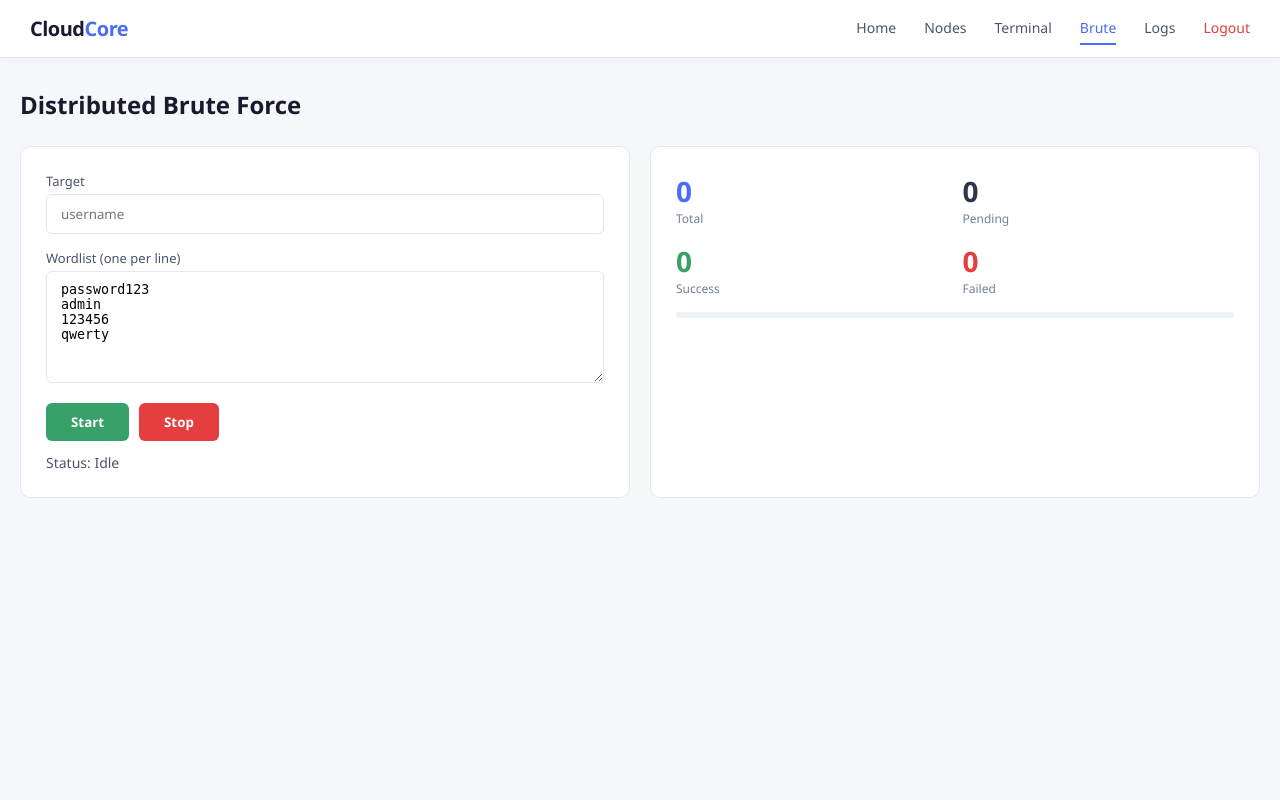
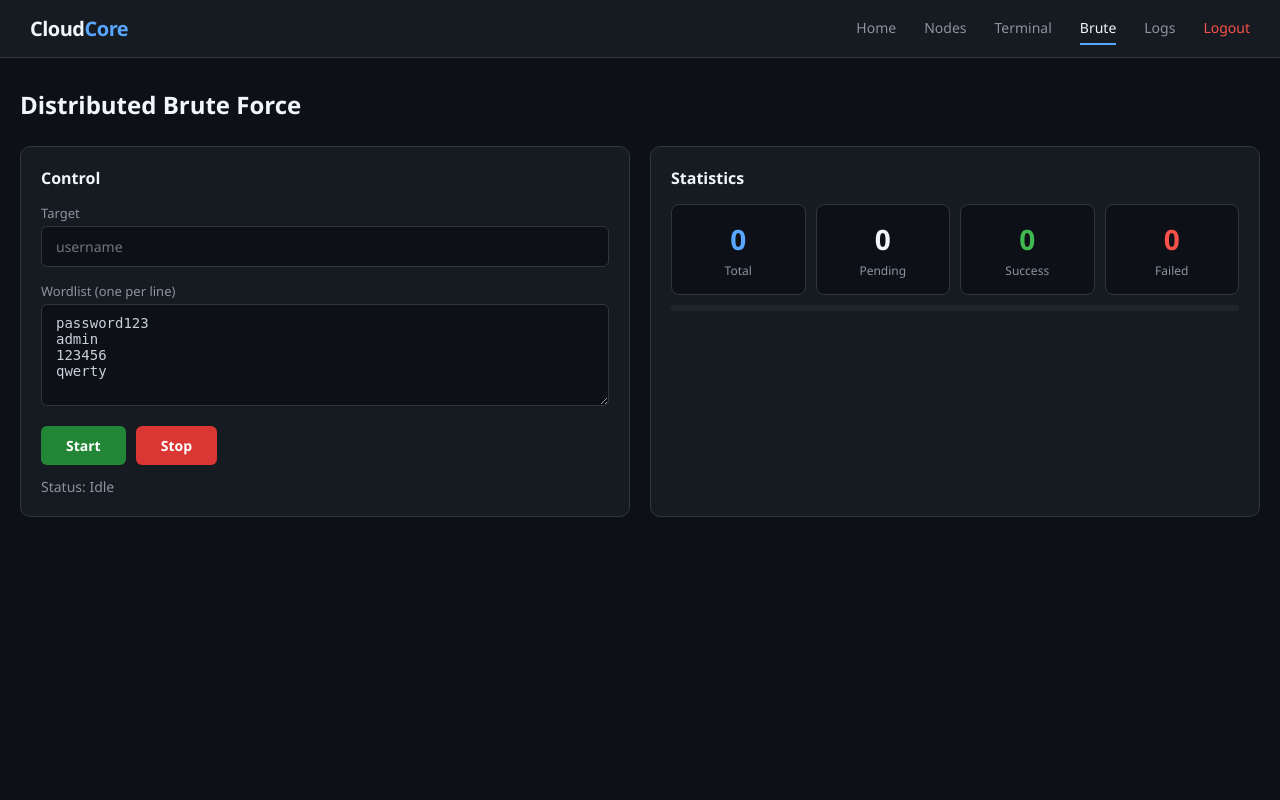
Before and after one commit to aymenbikou01-tech/promal, a Flask app: page /brute in a window 1280 px wide. Run offline with Flask 3, Linux system fonts and the light colour scheme; the visitor is signed in with stand-in values (Sample User, id 1); data that the repository does not hold is empty.

Commit message:
Dark Mode for all pages, white login page

```diff
--- a/templates/base.html
+++ b/templates/base.html
@@ -6,18 +6,17 @@
     <title>{% block title %}Dashboard{% endblock %}</title>
     <style>
         * { margin: 0; padding: 0; box-sizing: border-box; font-family: 'Segoe UI', system-ui, sans-serif; }
-        body { background: #f5f7fa; color: #1a1a2e; min-height: 100vh; }
-        a { text-decoration: none; color: #4a6cf7; }
+        body { background: #0d1117; color: #c9d1d9; min-height: 100vh; }
+        a { text-decoration: none; color: #58a6ff; }
 
-        /* Navbar */
+        /* Navbar Dark */
         .navbar {
-            background: #ffffff;
-            border-bottom: 1px solid #e2e8f0;
+            background: #161b22;
+            border-bottom: 1px solid #30363d;
             padding: 12px 30px;
             display: flex;
             justify-content: space-between;
             align-items: center;
-            box-shadow: 0 2px 10px rgba(0,0,0,0.03);
             position: sticky;
             top: 0;
             z-index: 100;
@@ -25,10 +24,10 @@
         .navbar .brand {
             font-size: 20px;
             font-weight: 700;
-            color: #1a1a2e;
+            color: #f0f6fc;
             letter-spacing: -0.5px;
         }
-        .navbar .brand span { color: #4a6cf7; }
+        .navbar .brand span { color: #58a6ff; }
         .navbar .nav-links {
             display: flex;
             gap: 28px;
@@ -36,23 +35,85 @@
         }
         .navbar .nav-links a {
             font-size: 14px;
-            color: #4a5568;
+            color: #8b949e;
             font-weight: 500;
             transition: 0.2s;
             padding: 6px 0;
             border-bottom: 2px solid transparent;
         }
-        .navbar .nav-links a:hover { color: #4a6cf7; border-bottom-color: #4a6cf7; }
-        .navbar .nav-links a.active { color: #4a6cf7; border-bottom-color: #4a6cf7; }
+        .navbar .nav-links a:hover { color: #f0f6fc; border-bottom-color: #58a6ff; }
+        .navbar .nav-links a.active { color: #f0f6fc; border-bottom-color: #58a6ff; }
         .navbar .nav-links .logout {
-            color: #e53e3e;
+            color: #f85149;
             border-color: transparent;
         }
-        .navbar .nav-links .logout:hover { color: #c53030; border-color: #e53e3e; }
+        .navbar .nav-links .logout:hover { color: #ff7b72; border-color: #f85149; }
 
         .container { max-width: 1400px; margin: 0 auto; padding: 30px 20px; }
 
-        .page-title { font-size: 24px; font-weight: 600; margin-bottom: 25px; color: #1a1a2e; }
+        .page-title { font-size: 24px; font-weight: 600; margin-bottom: 25px; color: #f0f6fc; }
+
+        /* Dark mode components */
+        .card {
+            background: #161b22;
+            border: 1px solid #30363d;
+            border-radius: 10px;
+            padding: 20px;
+        }
+        .card-title { font-size: 16px; font-weight: 600; color: #f0f6fc; margin-bottom: 15px; }
+
+        input, select, textarea {
+            background: #0d1117;
+            border: 1px solid #30363d;
+            border-radius: 6px;
+            padding: 10px 14px;
+            color: #c9d1d9;
+            font-size: 14px;
+            outline: none;
+            width: 100%;
+            transition: 0.2s;
+        }
+        input:focus, select:focus, textarea:focus { border-color: #58a6ff; box-shadow: 0 0 0 3px rgba(88,166,255,0.15); }
+        textarea { font-family: 'Courier New', monospace; resize: vertical; }
+
+        .btn {
+            padding: 10px 25px;
+            border: none;
+            border-radius: 6px;
+            font-weight: 600;
+            font-size: 14px;
+            cursor: pointer;
+            transition: 0.2s;
+        }
+        .btn-primary { background: #238636; color: #fff; }
+        .btn-primary:hover { background: #2ea043; }
+        .btn-danger { background: #da3633; color: #fff; }
+        .btn-danger:hover { background: #f85149; }
+        .btn-info { background: #1f6feb; color: #fff; }
+        .btn-info:hover { background: #388bfd; }
+        .btn-outline { background: transparent; border: 1px solid #30363d; color: #c9d1d9; }
+        .btn-outline:hover { background: #30363d; }
+
+        table { width: 100%; border-collapse: collapse; font-size: 14px; }
+        th { text-align: left; padding: 10px 12px; color: #8b949e; border-bottom: 2px solid #30363d; font-weight: 500; }
+        td { padding: 10px 12px; border-bottom: 1px solid #21262d; }
+        tr:hover td { background: #161b22; }
+
+        .stat-box { background: #0d1117; padding: 15px; border-radius: 8px; border: 1px solid #30363d; text-align: center; }
+        .stat-box .num { font-size: 28px; font-weight: 700; }
+        .stat-box .label { font-size: 12px; color: #8b949e; margin-top: 4px; }
+        .stat-box .num.green { color: #3fb950; }
+        .stat-box .num.red { color: #f85149; }
+        .stat-box .num.blue { color: #58a6ff; }
+        .stat-box .num.white { color: #f0f6fc; }
+
+        .progress-bar { width: 100%; height: 6px; background: #21262d; border-radius: 10px; overflow: hidden; margin-top: 10px; }
+        .progress-fill { height: 100%; background: linear-gradient(90deg, #58a6ff, #1f6feb); border-radius: 10px; transition: width 0.5s; }
+
+        .grid-2 { display: grid; grid-template-columns: 1fr 1fr; gap: 20px; }
+        .grid-4 { display: grid; grid-template-columns: repeat(4,1fr); gap: 15px; }
+
+        @media (max-width: 900px) { .grid-2, .grid-4 { grid-template-columns: 1fr; } }
     </style>
     {% block extra_css %}{% endblock %}
 </head>
--- a/templates/brute.html
+++ b/templates/brute.html
@@ -2,33 +2,35 @@
 {% block title %}Brute Force{% endblock %}
 {% block content %}
 <div class="page-title">Distributed Brute Force</div>
-<div style="display:grid; grid-template-columns: 1fr 1fr; gap:20px;">
-    <div style="background:#fff; border:1px solid #e2e8f0; border-radius:10px; padding:25px;">
+<div class="grid-2">
+    <div class="card">
+        <div class="card-title">Control</div>
         <div style="margin-bottom:15px;">
-            <label style="display:block; font-size:13px; color:#4a5568; margin-bottom:4px;">Target</label>
-            <input type="text" id="bfTarget" placeholder="username" style="width:100%; padding:10px 14px; border:1px solid #e2e8f0; border-radius:6px;">
+            <label style="display:block; font-size:13px; color:#8b949e; margin-bottom:4px;">Target</label>
+            <input type="text" id="bfTarget" placeholder="username">
         </div>
         <div style="margin-bottom:15px;">
-            <label style="display:block; font-size:13px; color:#4a5568; margin-bottom:4px;">Wordlist (one per line)</label>
-            <textarea id="bfWordlist" rows="6" style="width:100%; padding:10px 14px; border:1px solid #e2e8f0; border-radius:6px; font-family:monospace;">password123
+            <label style="display:block; font-size:13px; color:#8b949e; margin-bottom:4px;">Wordlist (one per line)</label>
+            <textarea id="bfWordlist" rows="5" style="font-family:monospace;">password123
 admin
 123456
 qwerty</textarea>
         </div>
         <div style="display:flex; gap:10px;">
-            <button onclick="startBF()" style="padding:10px 25px; background:#38a169; border:none; border-radius:6px; color:#fff; font-weight:600; cursor:pointer;">Start</button>
-            <button onclick="stopBF()" style="padding:10px 25px; background:#e53e3e; border:none; border-radius:6px; color:#fff; font-weight:600; cursor:pointer;">Stop</button>
+            <button class="btn btn-primary" onclick="startBF()">Start</button>
+            <button class="btn btn-danger" onclick="stopBF()">Stop</button>
         </div>
-        <div id="bfStatus" style="margin-top:12px; font-size:14px; color:#4a5568;">Status: Idle</div>
+        <div id="bfStatus" style="margin-top:12px; font-size:14px; color:#8b949e;">Status: Idle</div>
     </div>
-    <div style="background:#fff; border:1px solid #e2e8f0; border-radius:10px; padding:25px;">
-        <div style="display:grid; grid-template-columns:1fr 1fr; gap:15px;">
-            <div><div style="font-size:28px; font-weight:700; color:#4a6cf7;" id="bfTotal">0</div><div style="color:#718096; font-size:12px;">Total</div></div>
-            <div><div style="font-size:28px; font-weight:700; color:#2d3748;" id="bfPending">0</div><div style="color:#718096; font-size:12px;">Pending</div></div>
-            <div><div style="font-size:28px; font-weight:700; color:#38a169;" id="bfSuccess">0</div><div style="color:#718096; font-size:12px;">Success</div></div>
-            <div><div style="font-size:28px; font-weight:700; color:#e53e3e;" id="bfFail">0</div><div style="color:#718096; font-size:12px;">Failed</div></div>
+    <div class="card">
+        <div class="card-title">Statistics</div>
+        <div class="grid-4" style="gap:10px;">
+            <div class="stat-box"><div class="num blue" id="bfTotal">0</div><div class="label">Total</div></div>
+            <div class="stat-box"><div class="num white" id="bfPending">0</div><div class="label">Pending</div></div>
+            <div class="stat-box"><div class="num green" id="bfSuccess">0</div><div class="label">Success</div></div>
+            <div class="stat-box"><div class="num red" id="bfFail">0</div><div class="label">Failed</div></div>
         </div>
-        <div style="margin-top:15px;"><div style="width:100%; height:6px; background:#edf2f7; border-radius:10px; overflow:hidden;"><div id="bfProgress" style="height:100%; width:0%; background:#4a6cf7; transition:width 0.5s;"></div></div></div>
+        <div class="progress-bar"><div class="progress-fill" id="bfProgress" style="width:0%;"></div></div>
     </div>
 </div>
 <script>
--- a/templates/login.html
+++ b/templates/login.html
@@ -51,6 +51,7 @@
             outline: none;
             transition: 0.2s;
             background: #fafbfc;
+            color: #1a1a2e;
         }
         .login-card .input-group input:focus {
             border-color: #4a6cf7;
```
Also changed, not shown: app.py (+4 -7 lines), templates/bots.html (+12 -16 lines), templates/index.html (+15 -22 lines), templates/logs.html (+10 -10 lines), templates/room.html (deleted, +0 -80 lines), templates/terminal.html (+9 -11 lines).
